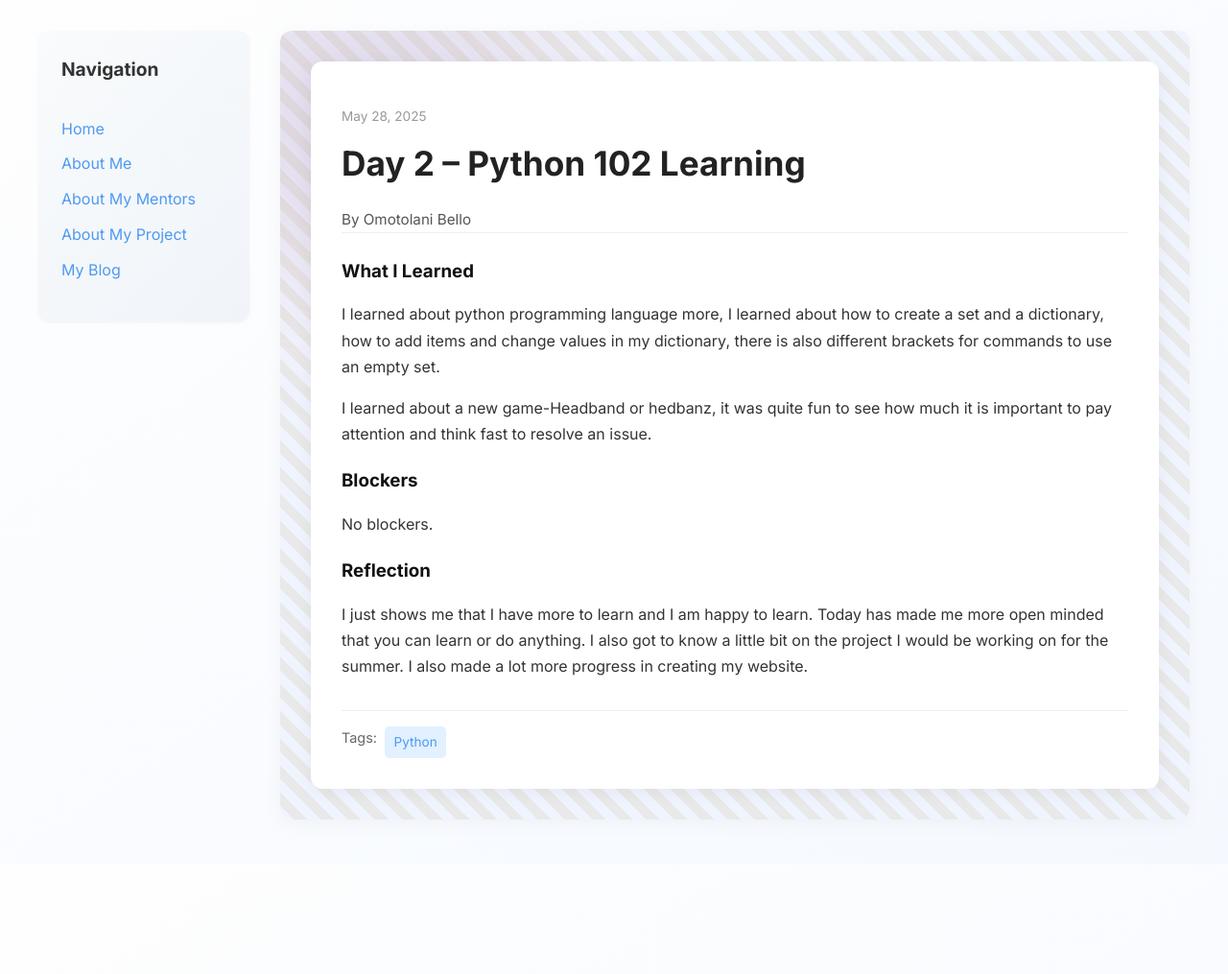
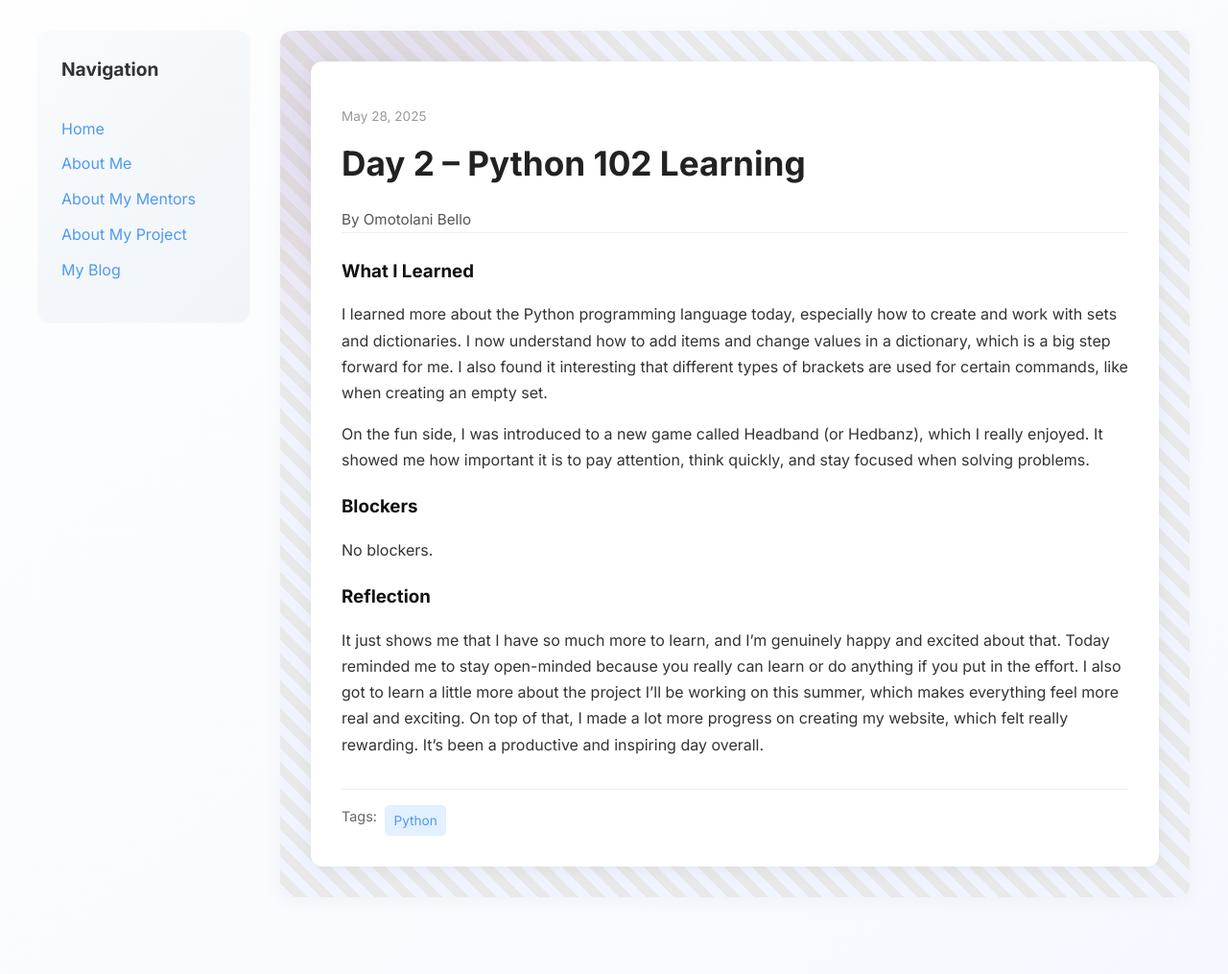
Before and after one commit to TolaniBello/TolaniBello.github.io, a Jekyll site: the page built from _posts/2025-05-28-day-2.md, in a window 1280 px wide. Shown: the whole page at 96% size. Built offline with Jekyll 4.4.1, drawn with Linux system fonts in a browser that asks for light colours; before the commit the page ends 900 px from its top, so only the background shows below that.

Commit message:
Update 2025-05-28-day-2.md

```diff
--- a/_posts/2025-05-28-day-2.md
+++ b/_posts/2025-05-28-day-2.md
@@ -7,13 +7,14 @@ permalink: /day2.html
 tags: ["Python"]
 
 what_i_learned: |
-  I learned about python programming language more, I learned about how to create a set and a dictionary, how to add items and change values in my dictionary, there is also different brackets for commands to use an empty set.
+  I learned more about the Python programming language today, especially how to create and work with sets and dictionaries. I now understand how to add items and change values in a dictionary, which is a big step forward for me. I also found it interesting that different types of brackets are used for certain commands, like when creating an empty set.
 
-  I learned about a new game-Headband or hedbanz, it was quite fun to see how much it is important to pay attention and think fast to resolve an issue.
+  On the fun side, I was introduced to a new game called Headband (or Hedbanz), which I really enjoyed. It showed me how important it is to pay attention, think quickly, and stay focused when solving problems.
+
 
 blockers: |
   No blockers.
 
 reflection: |
-  I just shows me that I have more to learn and I am happy to learn. Today has made me more open minded that you can learn or do anything. I also got to know a little bit on the project I would be working on for the summer. I also made a lot more progress in creating my website.
+  It just shows me that I have so much more to learn, and I’m genuinely happy and excited about that. Today reminded me to stay open-minded because you really can learn or do anything if you put in the effort. I also got to learn a little more about the project I’ll be working on this summer, which makes everything feel more real and exciting. On top of that, I made a lot more progress on creating my website, which felt really rewarding. It’s been a productive and inspiring day overall.
 ---
```
